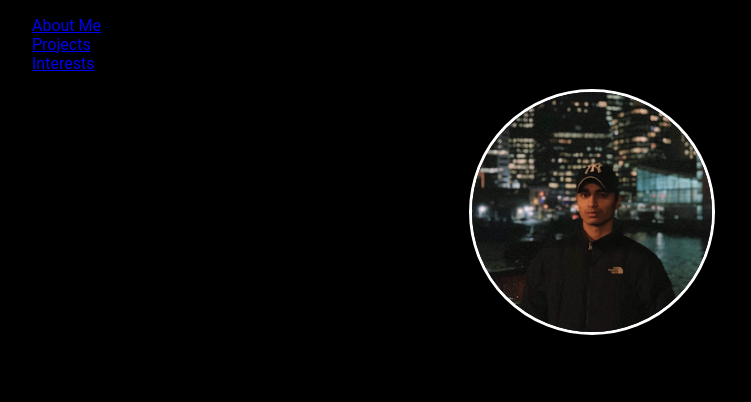
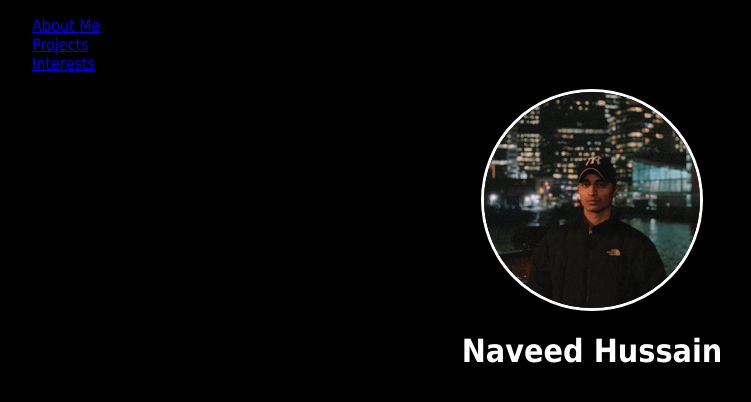
Before and after one commit to nhussain2/nhussain2.github.io, a plain HTML site: page index.html in a window 1280 px wide. Shown: the whole page, without its empty margins (48-799 px from the left). Drawn offline with Linux system fonts and the light colour scheme.

Commit message:
Update style.css

```diff
--- a/styles/style.css
+++ b/styles/style.css
@@ -2,14 +2,20 @@ body{
 	background-color: black;
 	padding-left: 2em;
 	padding-right: 2em;
-	font-family: "Roboto", Roboto, serif;
+	font-family: Tahoma, Geneva, sans-serif;
+
 }
 img{
 	display: block;
 	border-radius: 50%;
 	margin-left:auto;
 	margin-right: auto;
-	width: 20%;
-	height: 20%;
+	width: 18%;
+	height: 18%;
 	border: 3px solid white;
 }
+
+.index h1{
+	color: white;
+	text-align: center;
+}
```
